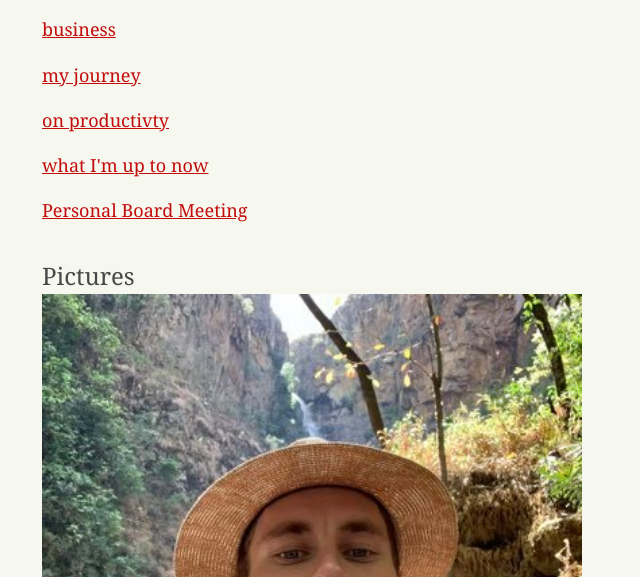
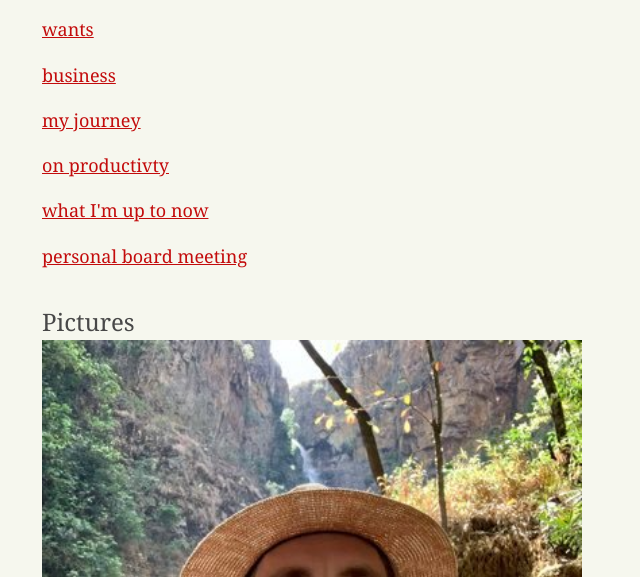
Before and after one commit to apafka/blog, a plain HTML site: page index.html in a window 1280 px wide. Shown: the part 223-800 px from the top of the page, without its empty margins (308-948 px from the left). Drawn offline with Linux system fonts and the light colour scheme.

Commit message:
Update index.html

```diff
--- a/index.html
+++ b/index.html
@@ -21,11 +21,12 @@
   <article>
   <p>I welcome emails to <a href="mailto:pafka@hey.com">pafka@hey.com</a>. You can also find me on <a href="https://twitter.com/alanpafka">X</a> & <a href="https://www.youtube.com/@alanpafka4137/videos">YouTube</a></p>
 
+<p><a href="https://www.alanpafka.com/business.html">wants</a></p>
 <p><a href="https://www.alanpafka.com/business.html">business</a></p>
 <p><a href="https://www.alanpafka.com/journey.html">my journey</a></p>
 <p><a href="https://www.alanpafka.com/productivity.html">on productivty</a></p>
 <p><a href="https://www.alanpafka.com/now.html">what I'm up to now</a></p>
-<p><a href="https://www.alanpafka.com/pbm.html">Personal Board Meeting</a></p>
+<p><a href="https://www.alanpafka.com/pbm.html">personal board meeting</a></p>
 
   <h2>Pictures</h2>
 
```
